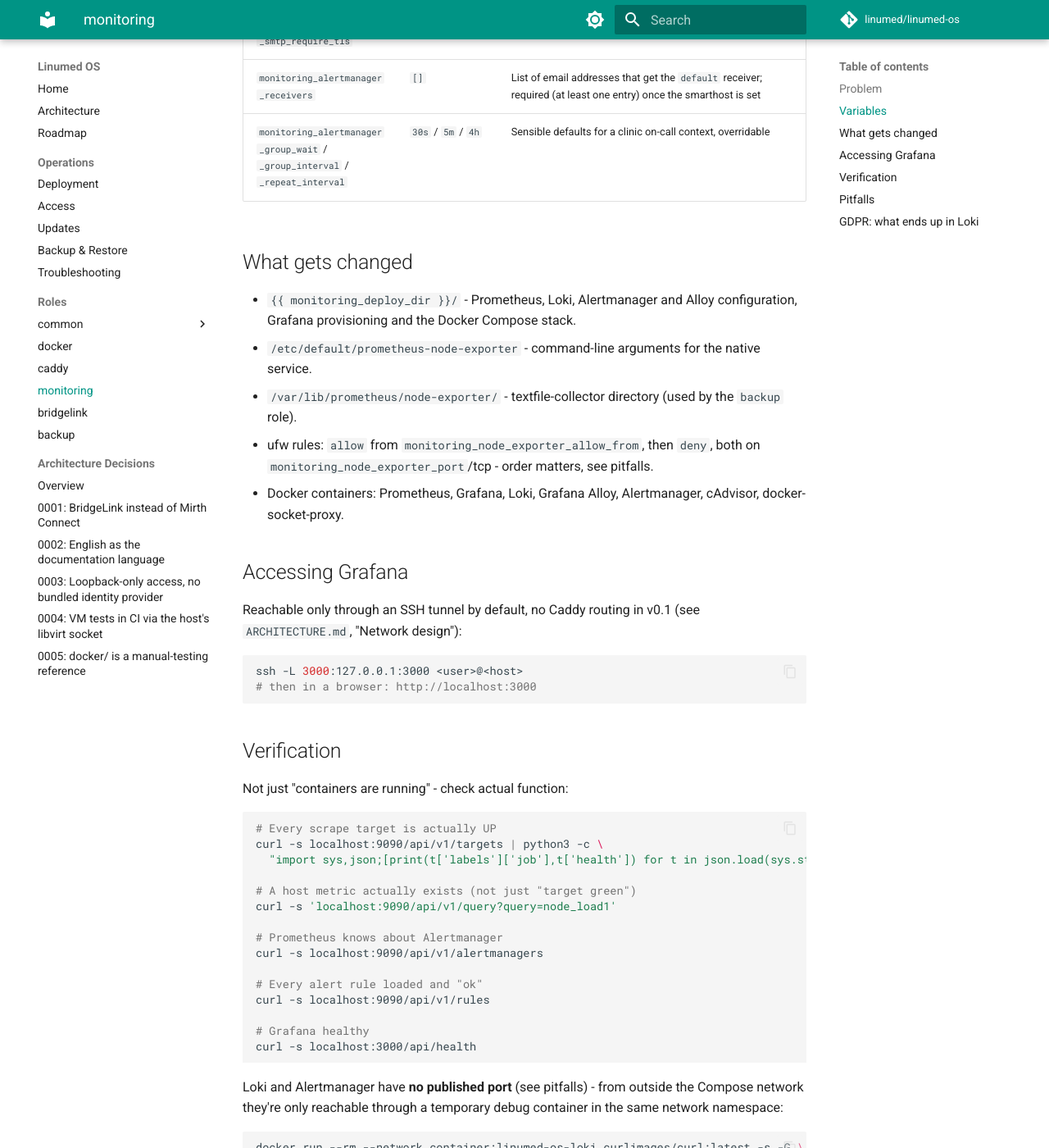
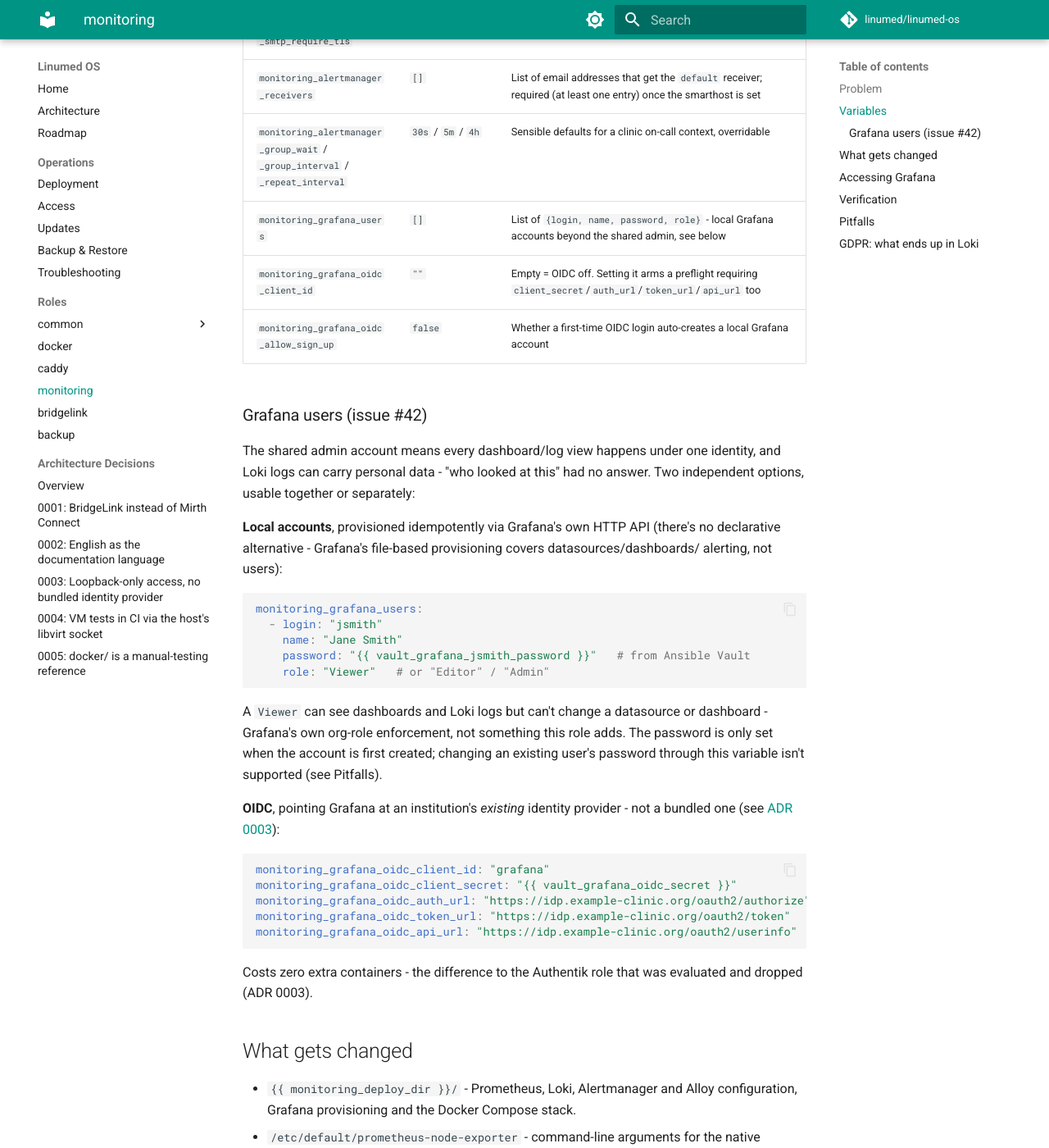
Before and after one commit to Linumed/Base, an MkDocs documentation site: the page built from docs/roles/monitoring.md, in a window 1280 px wide and 1400 px high, scrolled down 1515 px. Shown: the whole window at 82% size. Built offline with MkDocs 1.6.1 and Material for MkDocs 9.7.7, drawn with Linux system fonts in a browser that asks for light colours; comment, search, counter and statistics services are not loaded; some of the changed text lies outside the part shown.

Commit message:
Feature: echte Grafana-Benutzer statt geteiltem Admin, plus optionaler OIDC-Anschluss, schließt #42
monitoring_grafana_users provisioniert lokale Konten (login/name/password/role)
idempotent über die Grafana-HTTP-API gegen 127.0.0.1, erst nachdem "Deploy the
monitoring stack" bereits auf den Healthcheck gewartet hat - Grafanas eigenes
dateibasiertes Provisioning deckt Datasources/Dashboards/Alerting ab, aber keine
Benutzer, an einer echten 13.1.3-Instanz geprüft, es gibt keine deklarative
Alternative. 412 ("user already exists") gilt als Erfolg für einen bestehenden
Account; nur die Rollenzuweisung läuft bei jedem Lauf erneut, ein bestehendes
Passwort wird bewusst nie verändert. Passwort-Preflight (kein Konto ohne
Passwort) nach demselben Muster wie beim Grafana-Admin-Passwort.

monitoring_grafana_oidc_* verbindet Grafana optional mit einer VORHANDENEN
Identity-Provider-Installation (AD/Entra/Keycloak, ADR 0003) statt einer
mitgelieferten - leeres client_id lässt den ganzen GF_AUTH_GENERIC_OAUTH_-Block
im Compose-File weg. Preflight verweigert eine halb konfigurierte Einrichtung,
gleiches Muster wie bei der Alertmanager-SMTP-Zustellung.

Gegen eine echte VM verifiziert: Login als neu angelegter Viewer erfolgreich,
Datasource-Anlage korrekt mit 403 verweigert, Dashboards sichtbar, Idempotenz
(changed=0 im Zweitlauf), Rollenwechsel Viewer->Editor greift im dritten Lauf.

````diff
--- a/docs/roles/monitoring.md
+++ b/docs/roles/monitoring.md
@@ -31,6 +31,46 @@
 | `monitoring_alertmanager_smtp_require_tls` | `true` | STARTTLS - only turn off if the smarthost is local/tunneled |
 | `monitoring_alertmanager_receivers` | `[]` | List of email addresses that get the `default` receiver; required (at least one entry) once the smarthost is set |
 | `monitoring_alertmanager_group_wait` / `_group_interval` / `_repeat_interval` | `30s` / `5m` / `4h` | Sensible defaults for a clinic on-call context, overridable |
+| `monitoring_grafana_users` | `[]` | List of `{login, name, password, role}` - local Grafana accounts beyond the shared admin, see below |
+| `monitoring_grafana_oidc_client_id` | `""` | Empty = OIDC off. Setting it arms a preflight requiring `client_secret`/`auth_url`/`token_url`/`api_url` too |
+| `monitoring_grafana_oidc_allow_sign_up` | `false` | Whether a first-time OIDC login auto-creates a local Grafana account |
+
+### Grafana users (issue #42)
+
+The shared admin account means every dashboard/log view happens under one identity, and
+Loki logs can carry personal data - "who looked at this" had no answer. Two independent
+options, usable together or separately:
+
+**Local accounts**, provisioned idempotently via Grafana's own HTTP API (there's no
+declarative alternative - Grafana's file-based provisioning covers datasources/dashboards/
+alerting, not users):
+
+```yaml
+monitoring_grafana_users:
+  - login: "jsmith"
+    name: "Jane Smith"
+    password: "{{ vault_grafana_jsmith_password }}"   # from Ansible Vault
+    role: "Viewer"   # or "Editor" / "Admin"
+```
+
+A `Viewer` can see dashboards and Loki logs but can't change a datasource or dashboard -
+Grafana's own org-role enforcement, not something this role adds. The password is only
+set when the account is first created; changing an existing user's password through this
+variable isn't supported (see Pitfalls).
+
+**OIDC**, pointing Grafana at an institution's *existing* identity provider - not a
+bundled one (see [ADR 0003](../adr/0003-loopback-only-access-no-bundled-identity-provider.md)):
+
+```yaml
+monitoring_grafana_oidc_client_id: "grafana"
+monitoring_grafana_oidc_client_secret: "{{ vault_grafana_oidc_secret }}"
+monitoring_grafana_oidc_auth_url: "https://idp.example-clinic.org/oauth2/authorize"
+monitoring_grafana_oidc_token_url: "https://idp.example-clinic.org/oauth2/token"
+monitoring_grafana_oidc_api_url: "https://idp.example-clinic.org/oauth2/userinfo"
+```
+
+Costs zero extra containers - the difference to the Authentik role that was evaluated and
+dropped (ADR 0003).
 
 ## What gets changed
 
@@ -133,6 +173,16 @@
   `\r\n` as real control characters at parse time, before Docker Compose ever reads it,
   which silently breaks the embedded shell command (confirmed the hard way while
   building this).
+- **An existing Grafana user's password is never changed by this role** (#42). The
+  create-user API call only ever runs once per account (a 412 "user already exists"
+  response is treated as success, not as "update it"); changing `password` in
+  `monitoring_grafana_users` for an account that already exists has no effect on a
+  subsequent run. Reset a forgotten password directly in Grafana (Administration ->
+  Users) or via its API by hand - not something this role automates, to avoid silently
+  invalidating a session or resetting a password an admin just changed by hand in the UI.
+- **The org-role assignment runs on every apply, the account creation does not.** So a
+  role change in `monitoring_grafana_users` (e.g. `Viewer` -> `Editor`) does take effect
+  on the next run, even though the password does not.
 
 ## GDPR: what ends up in Loki
 
@@ -144,7 +194,11 @@
   (`monitoring_logs_retention_days: 30` vs. `monitoring_metrics_retention_days: 90`) -
   data minimization, not an arbitrary choice.
 - **Access to Grafana/Loki is limited to SSH-tunnel users** (no public access in v0.1),
-  which limits the circle of people who can see logs at all.
+  which limits the circle of people who can see logs at all - see `common`'s
+  `common_ssh_tunnel_users` (#41) for shell-less accounts scoped to exactly this port.
+- **Individual Grafana accounts (`monitoring_grafana_users`, #42), not a shared admin
+  login**, mean "who looked at these logs" now has an answer in Grafana's own logs -
+  previously every viewer was the same `admin` identity.
 - **What actually gets logged depends on the applications running** - this role only
   collects what the applications themselves write to the journal or to
   `stdout`/`stderr`. A customer's processing overview needs to document which
````
Also changed, not shown: ansible/roles/monitoring/README.md (+26 -0 lines), 5 other files.
